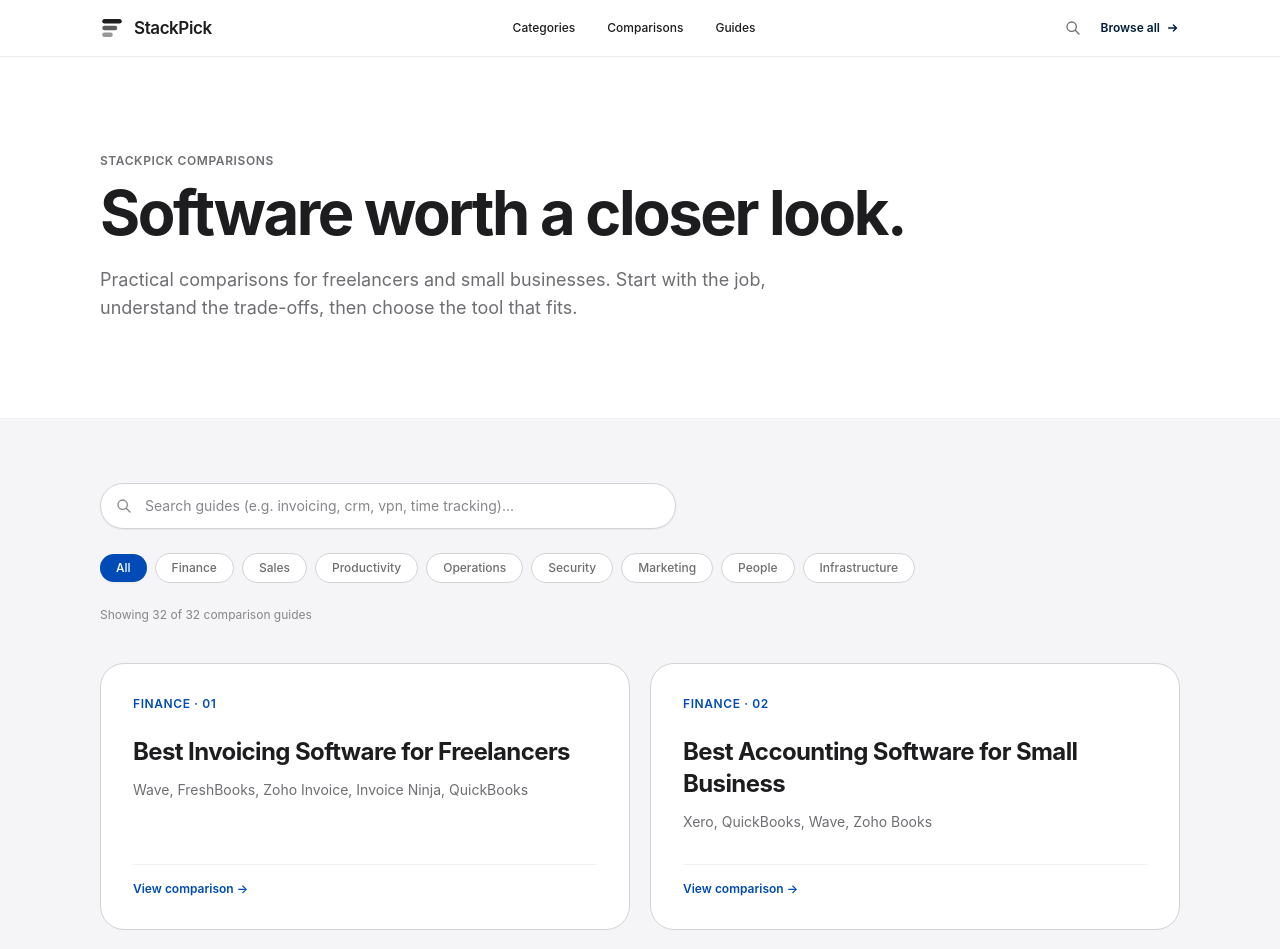
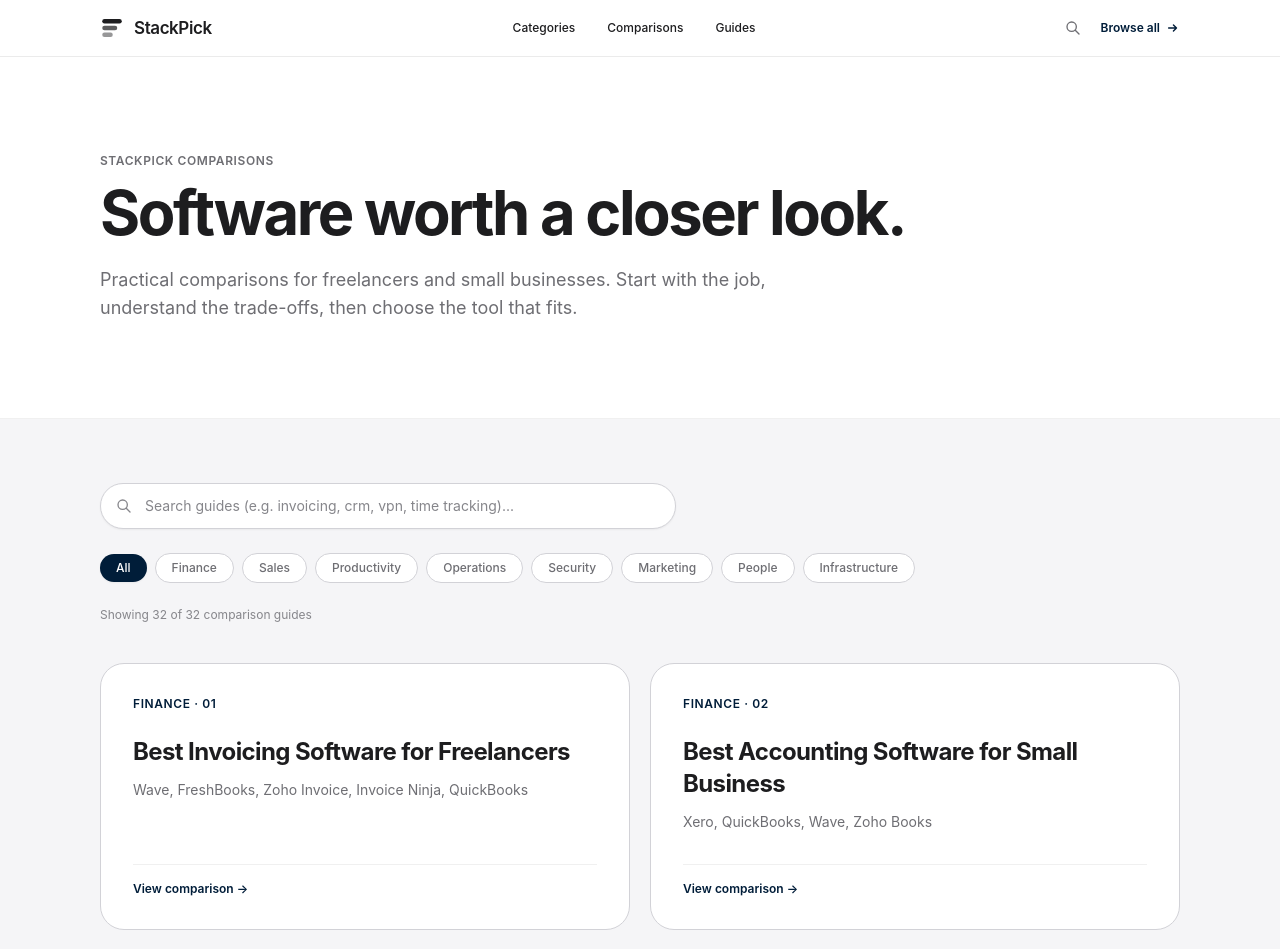
Before and after one commit to LinukaBandara/StackPick, a Next.js app: page /best in a window 1280 px wide. Shown: the top 949 px of the page. Built offline with nearby package versions, Linux system fonts and the light colour scheme; no server answers.

Commit message:
Align StackPick accent colors with navy brand palette

```diff
--- a/components/BestDirectory.tsx
+++ b/components/BestDirectory.tsx
@@ -60,7 +60,7 @@ export default function BestDirectory({ articles }: BestDirectoryProps) {
             value={searchQuery}
             onChange={(e) => setSearchQuery(e.target.value)}
             placeholder="Search guides (e.g. invoicing, crm, vpn, time tracking)..."
-            className="w-full rounded-full border border-[#d2d2d7] bg-white py-3 pl-11 pr-12 text-sm text-[#1d1d1f] placeholder-[#86868b] shadow-sm transition-all focus:border-[#004bb5] focus:outline-none focus:ring-2 focus:ring-[#004bb5]/20"
+            className="w-full rounded-full border border-[#d2d2d7] bg-white py-3 pl-11 pr-12 text-sm text-[#1d1d1f] placeholder-[#86868b] shadow-sm transition-all focus:border-[#001D39] focus:outline-none focus:ring-2 focus:ring-[#001D39]/20"
           />
           {searchQuery && (
             <button
@@ -82,7 +82,7 @@ export default function BestDirectory({ articles }: BestDirectoryProps) {
                 onClick={() => setActiveCategory(cat)}
                 className={`rounded-full px-4 py-1.5 text-xs font-medium transition-all duration-200 ${
                   isActive
-                    ? "bg-[#004bb5] text-white shadow-sm"
+                    ? "bg-[#001D39] text-white shadow-sm"
                     : "bg-white text-[#6e6e73] border border-[#d2d2d7] hover:border-[#86868b] hover:text-[#1d1d1f]"
                 }`}
               >
@@ -110,10 +110,10 @@ export default function BestDirectory({ articles }: BestDirectoryProps) {
             >
               <div>
                 <div className="flex items-start justify-between gap-4">
-                  <span className="text-xs font-semibold uppercase tracking-wider text-[#004bb5]">
+                  <span className="text-xs font-semibold uppercase tracking-wider text-[#001D39]">
                     {a.category} · {String(index + 1).padStart(2, "0")}
                   </span>
-                  <span className="text-xs font-semibold text-[#004bb5] opacity-0 transition-opacity group-hover:opacity-100">
+                  <span className="text-xs font-semibold text-[#001D39] opacity-0 transition-opacity group-hover:opacity-100">
                     Read →
                   </span>
                 </div>
@@ -125,7 +125,7 @@ export default function BestDirectory({ articles }: BestDirectoryProps) {
                 </p>
               </div>
               <div className="mt-8 pt-4 border-t border-black/[0.06] flex items-center justify-between">
-                <span className="text-xs font-semibold text-[#004bb5] group-hover:underline">
+                <span className="text-xs font-semibold text-[#001D39] group-hover:underline">
                   View comparison →
                 </span>
               </div>
@@ -141,7 +141,7 @@ export default function BestDirectory({ articles }: BestDirectoryProps) {
               setSearchQuery("");
               setActiveCategory("All");
             }}
-            className="mt-6 inline-flex rounded-full bg-[#004bb5] px-5 py-2 text-xs font-semibold text-white transition hover:bg-[#00388c]"
+            className="mt-6 inline-flex rounded-full bg-[#001D39] px-5 py-2 text-xs font-semibold text-white transition hover:bg-[#00142A]"
           >
             Reset filters
           </button>
```
